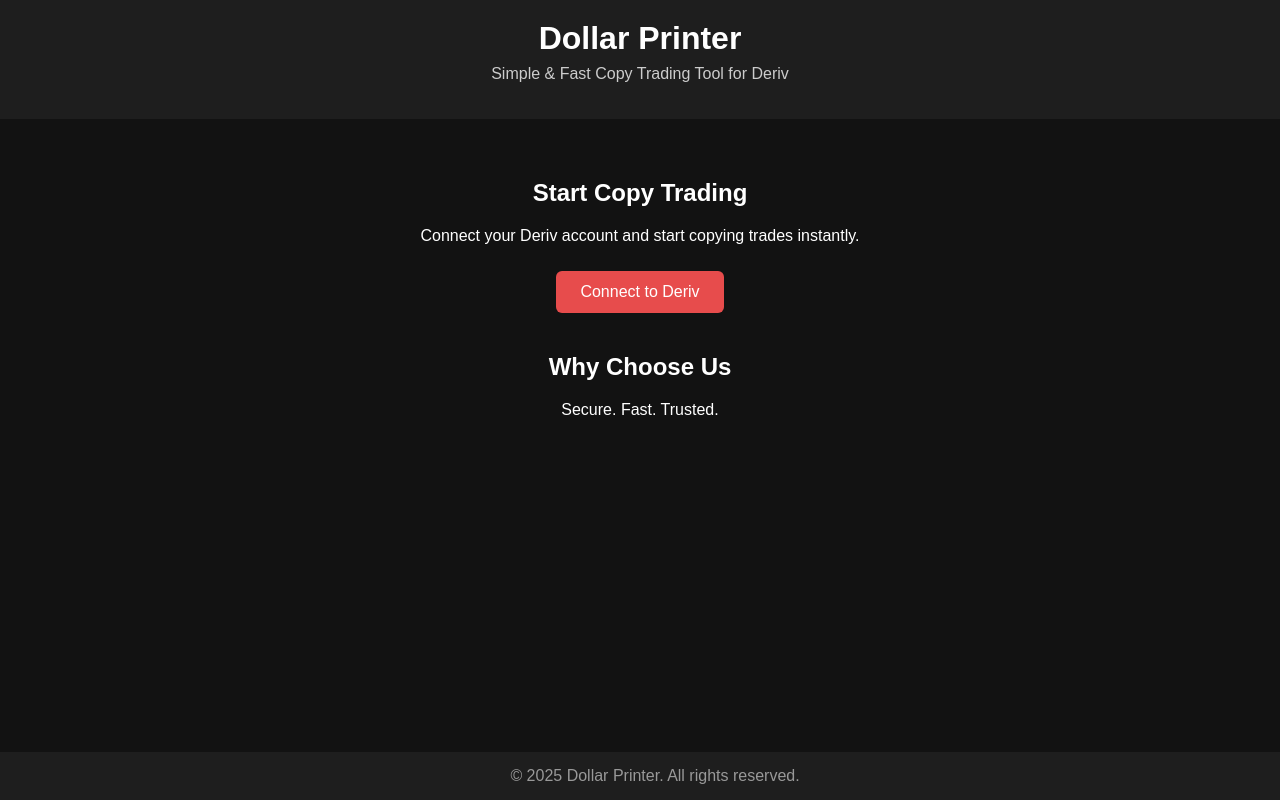
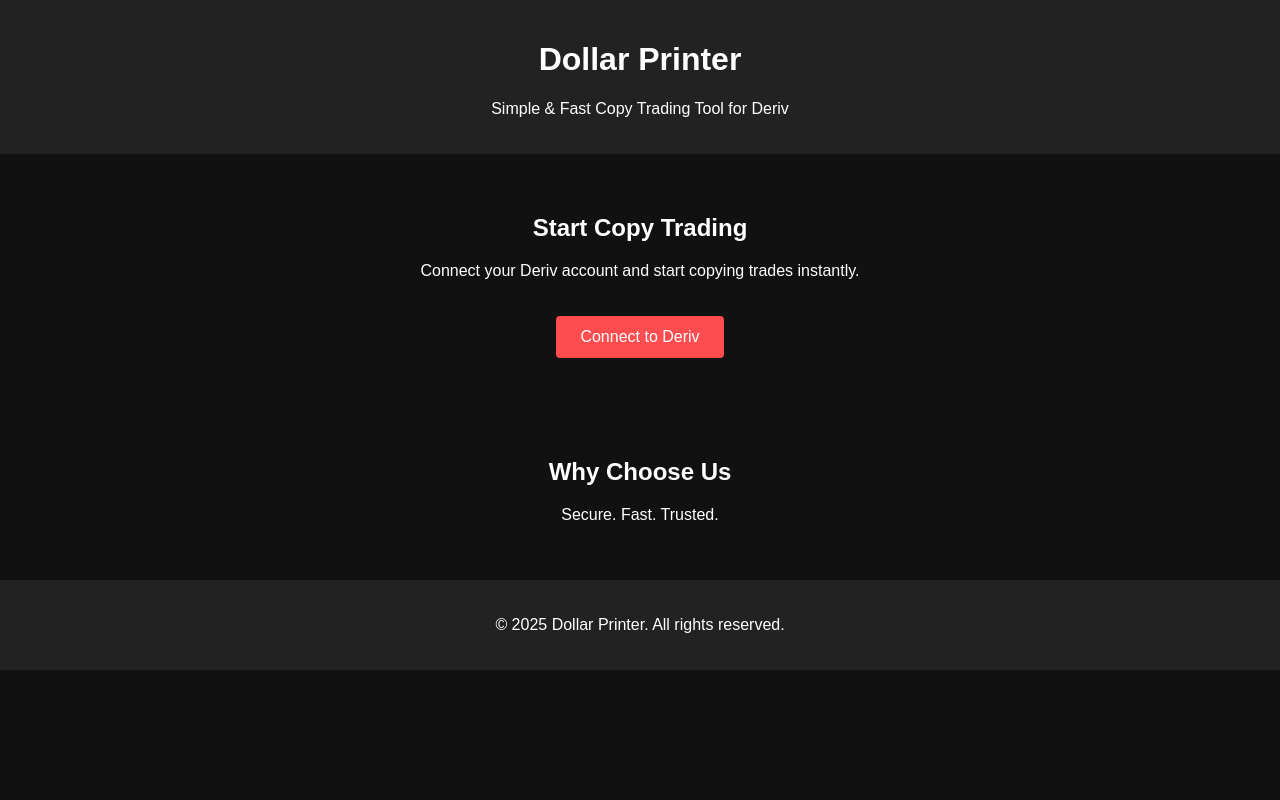
Before and after one commit to dollarprinterstool/deriv-site, a plain HTML site: page index.html in a window 1280 px wide. Drawn offline with Linux system fonts and the light colour scheme.

Commit message:
Update index.html
Update index.html

```diff
--- a/index.html
+++ b/index.html
@@ -2,89 +2,72 @@
 <html lang="en">
 <head>
   <meta charset="UTF-8" />
-  <meta name="viewport" content="width=device-width, initial-scale=1" />
+  <meta name="viewport" content="width=device-width, initial-scale=1.0" />
   <title>Dollar Printer</title>
   <style>
     body {
-      background-color: #121212;
-      color: white;
+      margin: 0;
       font-family: Arial, sans-serif;
-      margin: 0;
-      padding: 0;
+      background-color: #111;
+      color: #fff;
     }
-    header {
-      background-color: #1e1e1e;
+    header, footer {
+      background-color: #222;
       padding: 20px;
       text-align: center;
     }
-    h1 {
-      margin: 0;
-      font-weight: bold;
-    }
-    p.subtitle {
-      margin-top: 8px;
-      font-weight: normal;
-      color: #cccccc;
-    }
-    main {
-      padding: 20px;
+    .section {
+      padding: 40px 20px;
       text-align: center;
     }
-    button {
-      background-color: #e74c4c;
+    .btn {
+      background-color: #ff4d4f;
+      color: #fff;
       border: none;
-      color: white;
       padding: 12px 24px;
+      margin-top: 20px;
       font-size: 16px;
-      border-radius: 6px;
       cursor: pointer;
-      margin-top: 10px;
+      border-radius: 4px;
     }
-    button:hover {
-      background-color: #d43c3c;
-    }
-    section {
-      margin-top: 40px;
-    }
-    footer {
-      background-color: #1e1e1e;
-      text-align: center;
-      padding: 15px;
-      color: #999999;
-      position: fixed;
-      width: 100%;
-      bottom: 0;
+    .btn:hover {
+      background-color: #e64545;
     }
   </style>
 </head>
 <body>
-  <header><h1>Dollar Printer</h1>
-    <p class="subtitle">Simple & Fast Copy Trading Tool for Deriv</p>
+  <header>
+    <h1>Dollar Printer</h1>
+    <p>Simple & Fast Copy Trading Tool for Deriv</p>
   </header>
-  <main>
-    <section>
-      <h2>Start Copy Trading</h2>
-      <p>Connect your Deriv account and start copying trades instantly.</p>
-      <button id="connectBtn">Connect to Deriv</button>
-    </section>
 
-    <section>
-      <h2>Why Choose Us</h2>
-      <p>Secure. Fast. Trusted.</p>
-    </section>
-  </main>
+  <div class="section">
+    <h2>Start Copy Trading</h2>
+    <p>Connect your Deriv account and start copying trades instantly.</p>
+    <button class="btn" onclick="connectToDeriv()">Connect to Deriv</button>
+  </div><div class="section">
+    <h2>Why Choose Us</h2>
+    <p>Secure. Fast. Trusted.</p>
+  </div>
+
   <footer>
-    © 2025 Dollar Printer. All rights reserved.
+    <p>© 2025 Dollar Printer. All rights reserved.</p>
   </footer>
 
   <script>
     const appId = 80373;
+    function connectToDeriv() {
+      const redirectUri = window.location.href;
+      const loginUrl = `https://oauth.deriv.com/oauth2/authorize?app_id=appId   redirect_uri={redirectUri}`;
+      window.location.href = loginUrl;
+    }
 
-    document.getElementById('connectBtn').addEventListener('click', () => {
-      const redirectUri = encodeURIComponent(window.location.href);
-      const oauthUrl = `https://oauth.deriv.com/oauth2/authorize?app_id=appId   l=EN   brand=deriv   redirect_uri={redirectUri}`;
-      window.location.href = oauthUrl;
-    });
+    const urlParams = new URLSearchParams(window.location.search);
+    const token = urlParams.get("token");
+    if (token) {
+      localStorage.setItem("deriv_token", token);
+      alert("Deriv token saved!");
+    }
   </script>
 </body>
 </html>
```
